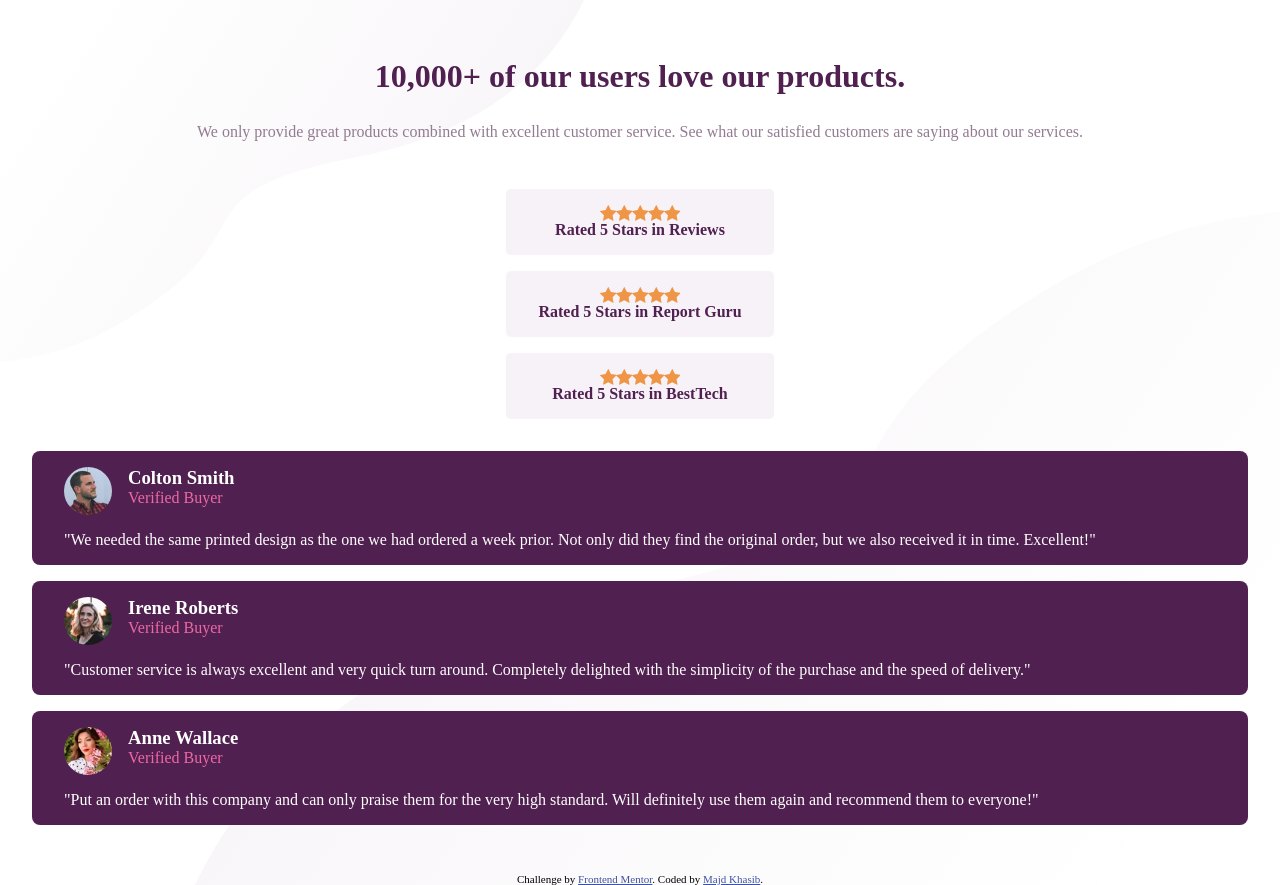
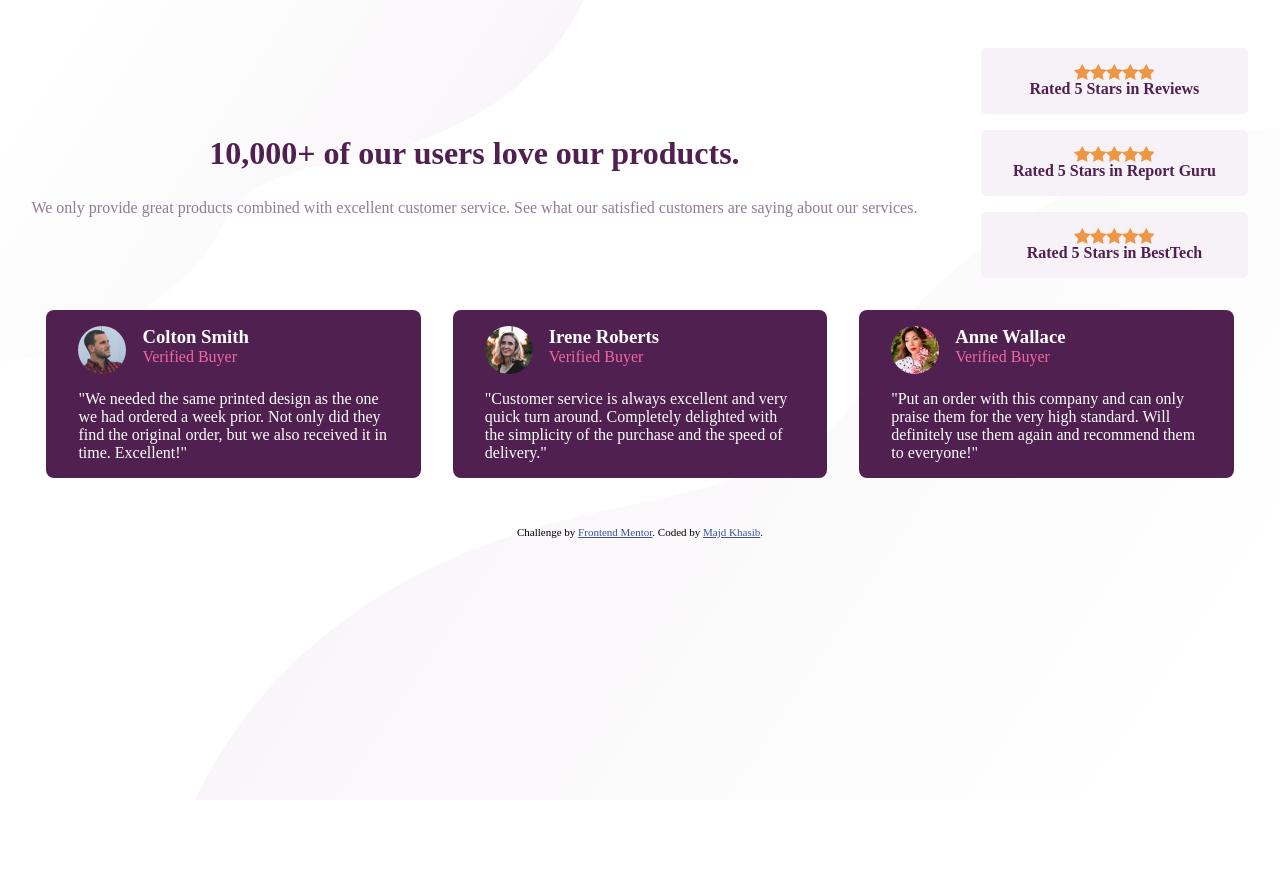
Before and after one commit to MKhasib/social-proof-section-master, a plain HTML site: page index.html in a window 1280 px wide. After the commit the page ends 800 px from the top, so only its background shows below. Drawn offline with Linux system fonts and the light colour scheme.

Commit message:
feat(desktop): adding desktop version of desgin

```diff
--- a/index.html
+++ b/index.html
@@ -36,21 +36,21 @@
           </div>
         </div>
         <div class="section1__reviews">
-          <div class="review--card">
+          <div class="review--card flex-item-1">
             <div>
               <span class="star"></span><span class="star"></span><span class="star"></span><span
                 class="star"></span><span class="star"></span>
             </div>
             Rated 5 Stars in Reviews
           </div>
-          <div class="review--card">
+          <div class="review--card flex-item-2">
             <div>
               <span class="star"></span><span class="star"></span><span class="star"></span><span
                 class="star"></span><span class="star"></span>
             </div>
             Rated 5 Stars in Report Guru
           </div>
-          <div class="review--card">
+          <div class="review--card flex-item-3">
             <div>
               <span class="star"></span><span class="star"></span><span class="star"></span><span
                 class="star"></span><span class="star"></span>
@@ -60,7 +60,7 @@
         </div>
       </div>
       <div class="section2">
-        <div class="testimonial">
+        <div class="testimonial flex-item-1">
           <div class="testimonial__container">
             <div class="testimonial__author--info">
               <img src="images/image-colton.jpg" class="avatar"></img>
@@ -74,7 +74,7 @@
               but we also received it in time. Excellent!"</p>
           </div>
         </div>
-        <div class="testimonial">
+        <div class="testimonial flex-item-2">
           <div class="testimonial__container">
             <div class="testimonial__author--info">
               <img src="images/image-irene.jpg" class="avatar"></img>
@@ -88,7 +88,7 @@
                 delivery."</p>
           </div>
         </div>
-        <div class="testimonial">
+        <div class="testimonial flex-item-3">
           <div class="testimonial__container">
             <div class="testimonial__author--info">
               <img src="images/image-anne.jpg" class="avatar"></img>
--- a/style.css
+++ b/style.css
@@ -5,9 +5,10 @@
 	box-sizing: border-box;
 }
 
-body{
-  background-image:url("images/bg-pattern-top-desktop.svg") ,url("images/bg-pattern-bottom-desktop.svg");
-  background-position: left top,right bottom;
+body {
+	background-image: url("images/bg-pattern-top-desktop.svg"),
+		url("images/bg-pattern-bottom-desktop.svg");
+	background-position: left top, right bottom;
 	background-repeat: no-repeat;
 }
 :root {
@@ -28,44 +29,44 @@ body{
 	--fw-bold: 500;
 	--fw-bolder: 700;
 }
-.container{
+.container {
 	display: flex;
 	flex-direction: column;
 	margin: 2em 1em;
 }
-.section1{
+.section1 {
 	display: flex;
 	flex-direction: column;
-  gap:2em;
-  justify-content:space-between;
+	gap: 2em;
+	justify-content: space-between;
 	align-items: center;
 }
-.section1__info{
-  flex-grow:1;
-  flex-basis:30%;
+.section1__info {
+	flex-grow: 1;
+	flex-basis: 30%;
 	text-align: center;
 }
 
-.section1__info h1{
+.section1__info h1 {
 	font-weight: bold;
-  line-height:.8;
-  margin: 1em .5em;
+	line-height: 0.8;
+	margin: 1em 0.5em;
 	color: var(--clr-primary-400);
 }
-.section1__details{
+.section1__details {
 	line-height: 1.2;
 	color: var(--clr-secondary-400);
 	font-weight: 500;
 }
-.star{
-  background-image:url("images/icon-star.svg") ;
+.star {
+	background-image: url("images/icon-star.svg");
 	background-repeat: no-repeat;
 	display: inline-block;
 	width: 1rem;
 	height: 1rem;
 }
 
-.review--card{
+.review--card {
 	background-color: var(--clr-secondary-600);
 	padding: 1em 2em;
 	margin: 1em;
@@ -74,32 +75,54 @@ body{
 	color: var(--clr-primary-400);
 	font-weight: var(--fw-bolder);
 }
-.testimonial{
+.testimonial {
 	background-color: var(--clr-primary-400);
 	padding: 1em 2em;
 	margin: 1em;
 	border-radius: 8px;
 	color: white;
 }
-.testimonial__container{
+.testimonial__container {
 	display: flex;
 	flex-direction: column;
 	gap: 1em;
 }
-.testimonial__author--info{
+.testimonial__author--info {
 	display: flex;
 	gap: 1em;
-
 }
-.avatar{
+.avatar {
 	border-radius: 50%;
 	width: 3rem;
 	height: 3rem;
 }
-.testimonial__author{
-
-}
-.testimonial__type{
+.testimonial__type {
 	color: var(--clr-primary-600);
 	font-weight: var(--fw-bold);
 }
+.section2 {
+	width: 100%;
+}
+@media screen and (min-width: 600px) {
+	.section1 {
+		flex-direction: row;
+	}
+	.section2 {
+		display: flex;
+		flex-wrap: wrap;
+		align-items: center;
+		justify-content: center;
+	}
+	.section2 > .testimonial {
+		flex-basis: 30%;
+	}
+	.flex-item-1 {
+		align-self: flex-start;
+	}
+	.flex-item-2 {
+		align-self: center;
+	}
+	.flex-item-3 {
+		align-self: flex-end;
+	}
+}
```
Lines whose indentation alone changed are shown as unchanged.
